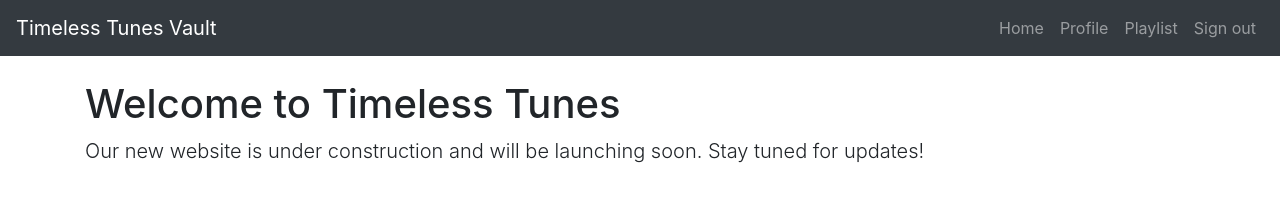
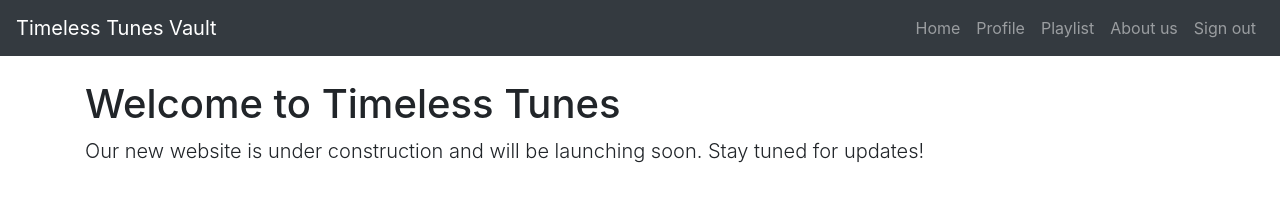
Before and after one commit to lrjimenez-2000/80sWebsite, a plain HTML site: page dist/index.html in a window 1280 px wide. Drawn offline with nearby package versions, Linux system fonts and the light colour scheme.

Commit message:
starting to build about us page

```diff
--- a/dist/index.html
+++ b/dist/index.html
@@ -28,6 +28,11 @@
                 <li class="nav-item">
                     <a class="nav-link" href="#">Playlist</a>
                 </li>
+
+                <li class = "nav-item">
+                    <a class="nav-link" href="#">About us</a>
+                </li>
+
                 <li class="nav-item">
                     <a class="nav-link" href="#">Sign out</a>
                 </li>
```
Also changed, not shown: dist/aboutUs.html (renamed from dist/home.html).
